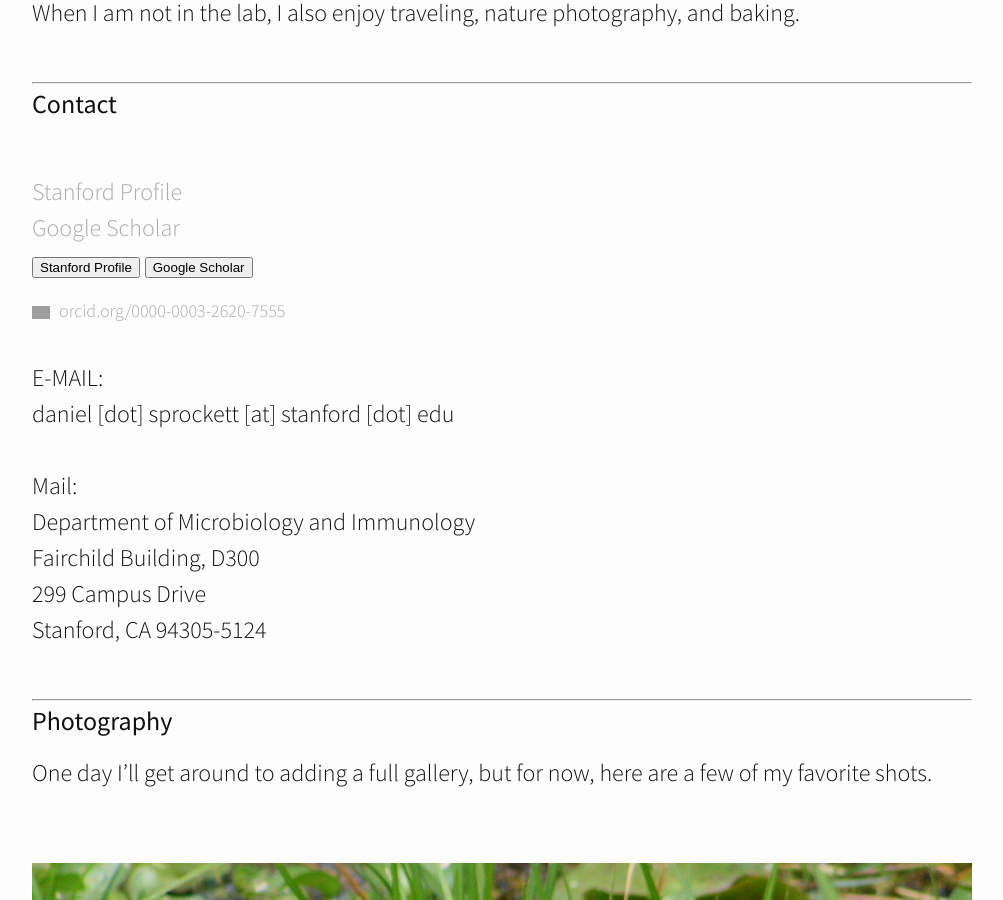
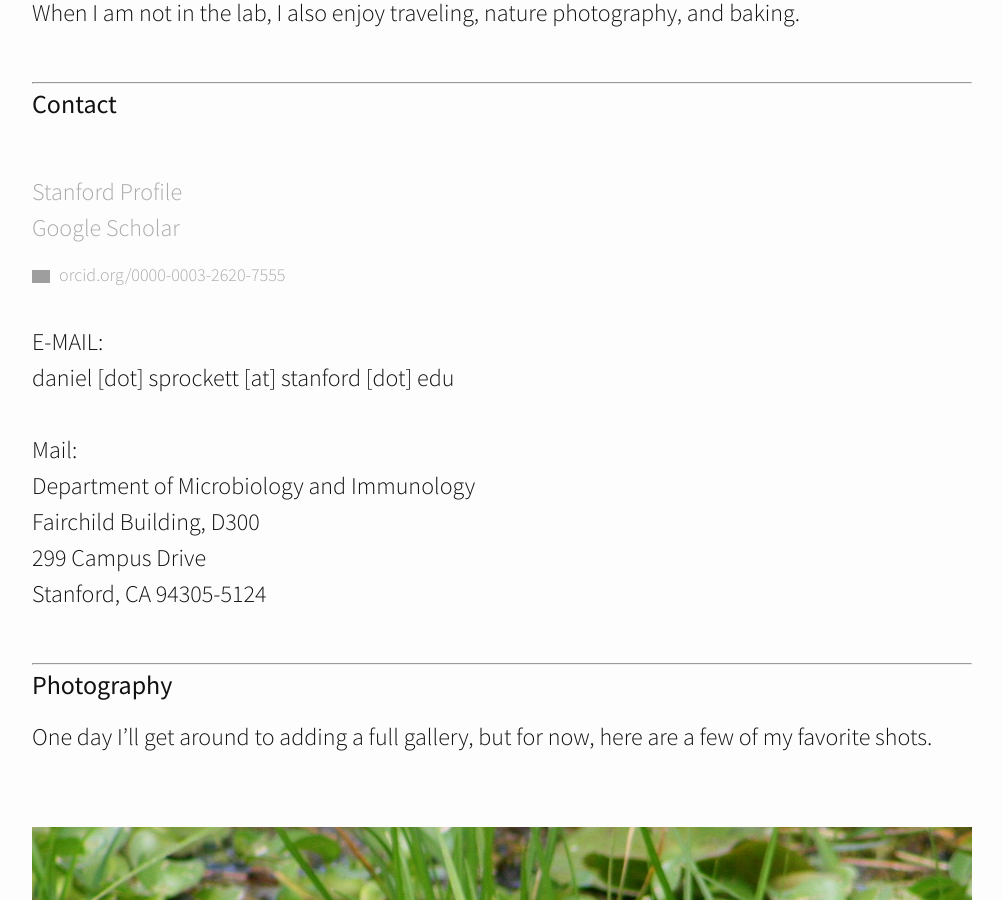
Before and after one commit to DanielSprockett/danielsprockett.github.io, a Jekyll site: the page built from about.md, in a window 1280 px wide and 900 px high, scrolled down 1018 px. Shown: the whole window, without its empty margins (138-1141 px from the left). Built offline with Jekyll 4.4.1, drawn with Linux system fonts in a browser that asks for light colours; nearby versions of some CDN libraries; grey boxes are pictures that could not be loaded.

Commit message:
update links

```diff
--- a/about.md
+++ b/about.md
@@ -20,9 +20,6 @@ When I am not in the lab, I also enjoy traveling, nature photography, and baking
 <br>
 [Stanford Profile](https://profiles.stanford.edu/daniel-sprockett) <br>
 [Google Scholar](https://scholar.google.com/citations?user=2kfaOjwAAAAJ&hl=en) <br>
-<button name="Stanford Profile" onclick="https://profiles.stanford.edu/daniel-sprockett">Stanford Profile</button>
-<button name="Google Scholar" onclick="https://scholar.google.com/citations?user=2kfaOjwAAAAJ&hl=en">Google Scholar</button>
-
 <div itemscope itemtype="https://schema.org/Person"><a itemprop="sameAs" content="https://orcid.org/0000-0003-2620-7555" href="https://orcid.org/0000-0003-2620-7555" target="orcid.widget" rel="noopener noreferrer" style="vertical-align:top;"><img src="https://orcid.org/sites/default/files/images/orcid_16x16.png" style="width:1em;margin-right:.5em;" alt="ORCID iD icon">orcid.org/0000-0003-2620-7555</a></div>
 <br>
 E-MAIL: <br>
```
